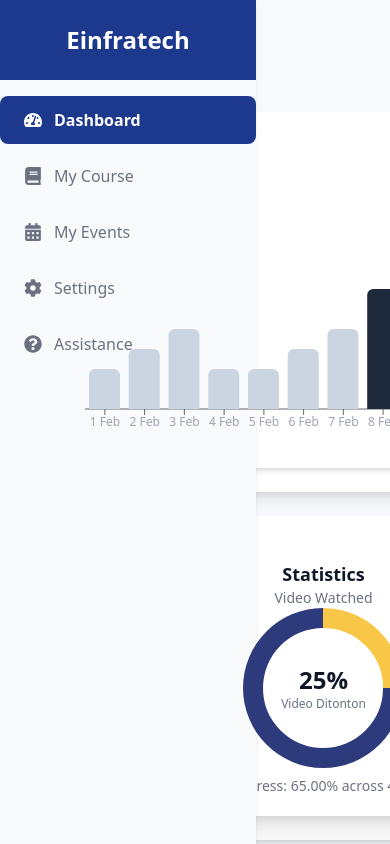
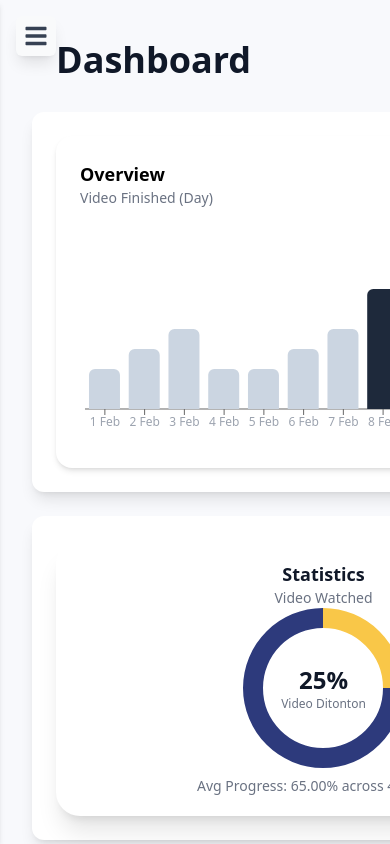
Before and after one commit to Vaibhav-Rathi/DhyaanShilaa, a React (Vite) app in the folder frontend/: page /dashboard in a window 390 px wide. Shown: the top 844 px of the page. Built offline with nearby package versions, Linux system fonts and the light colour scheme.

Commit message:
Responsive of Stud Dash

```diff
--- a/frontend/src/Student Dashboard Components/Sidebar.tsx
+++ b/frontend/src/Student Dashboard Components/Sidebar.tsx
@@ -1,6 +1,6 @@
-import React from "react";
+import React, { useState } from "react";
 import { NavLink } from "react-router-dom";
-import { FaTachometerAlt, FaBook, FaCalendarAlt, FaCog, FaQuestionCircle } from "react-icons/fa";
+import { FaTachometerAlt, FaBook, FaCalendarAlt, FaBars } from "react-icons/fa";
 
 interface Tab {
   name: string;
@@ -8,16 +8,34 @@
 }
 
 const Sidebar: React.FC = () => {
+  const [isOpen, setIsOpen] = useState(false); // State to handle sidebar visibility
+
+  const toggleSidebar = () => {
+    setIsOpen(!isOpen);
+  };
+
   const tabs: Tab[] = [
     { name: "Dashboard", icon: <FaTachometerAlt /> },
     { name: "My Course", icon: <FaBook /> },
     { name: "My Events", icon: <FaCalendarAlt /> },
-    { name: "Settings", icon: <FaCog /> },
-    { name: "Assistance", icon: <FaQuestionCircle /> },
   ];
 
   return (
-    <div className="w-64 h-screen bg-gray-50 shadow-md flex flex-col fixed">
+    <>
+      {/* Hamburger icon for mobile view */}
+      <button
+        className="lg:hidden fixed top-4 left-4 z-20 text-gray-700 p-2 bg-gray-50 rounded-md shadow-lg"
+        onClick={toggleSidebar}
+      >
+        <FaBars size={24} />
+      </button>
+
+      {/* Sidebar container */}
+      <div
+        className={`fixed w-64 h-screen bg-gray-50 shadow-md flex flex-col transition-transform duration-300 lg:static lg:translate-x-0 z-10 ${
+          isOpen ? "translate-x-0" : "-translate-x-full"
+        } lg:block`}
+      >
         <div className="bg-blue-900 text-white text-2xl font-bold text-center py-6">
           Einfratech
         </div>
@@ -25,7 +43,11 @@
           {tabs.map((tab) => (
             <li key={tab.name} className="mb-2">
               <NavLink
-              to={tab.name === "Dashboard" ? "/dashboard" : `/${tab.name.toLowerCase().replace(" ", "")}`}
+                to={
+                  tab.name === "Dashboard"
+                    ? "/dashboard"
+                    : `/${tab.name.toLowerCase().replace(" ", "")}`
+                }
                 className={({ isActive }) =>
                   `flex items-center px-6 py-3 text-gray-500 hover:bg-gray-100 hover:text-blue-900 rounded-lg transition-all duration-300 ${
                     isActive ? "bg-blue-900 text-white font-semibold" : ""
@@ -39,6 +61,15 @@
           ))}
         </ul>
       </div>
+
+      {/* Overlay to close sidebar when clicked outside in mobile view */}
+      {isOpen && (
+        <div
+          className="fixed inset-0 bg-black opacity-50 lg:hidden"
+          onClick={toggleSidebar}
+        ></div>
+      )}
+    </>
   );
 };
 
--- a/frontend/src/components/StudentDashboard.tsx
+++ b/frontend/src/components/StudentDashboard.tsx
@@ -39,8 +39,8 @@
 
   <div className="flex-1 p-8">
     <div className="flex justify-between items-center mb-6">
-      <h1 className="text-2xl font-semibold text-gray-900">Dashboard</h1>
-      <div className="flex items-center gap-4 bg-white p-2 rounded-lg shadow-md">
+    <h1 className="text-4xl font-semibold text-gray-900 ml-6">Dashboard</h1>
+    <div className="flex items-center gap-4 bg-white p-2 rounded-lg shadow-md">
         <img src={profileImage} alt="User Avatar" className="w-10 h-10 rounded-full" />
         <div className="text-gray-700 text-sm">
           <p className="font-medium">Hi, {user.name}</p>
```
Lines whose indentation alone changed are shown as unchanged.
